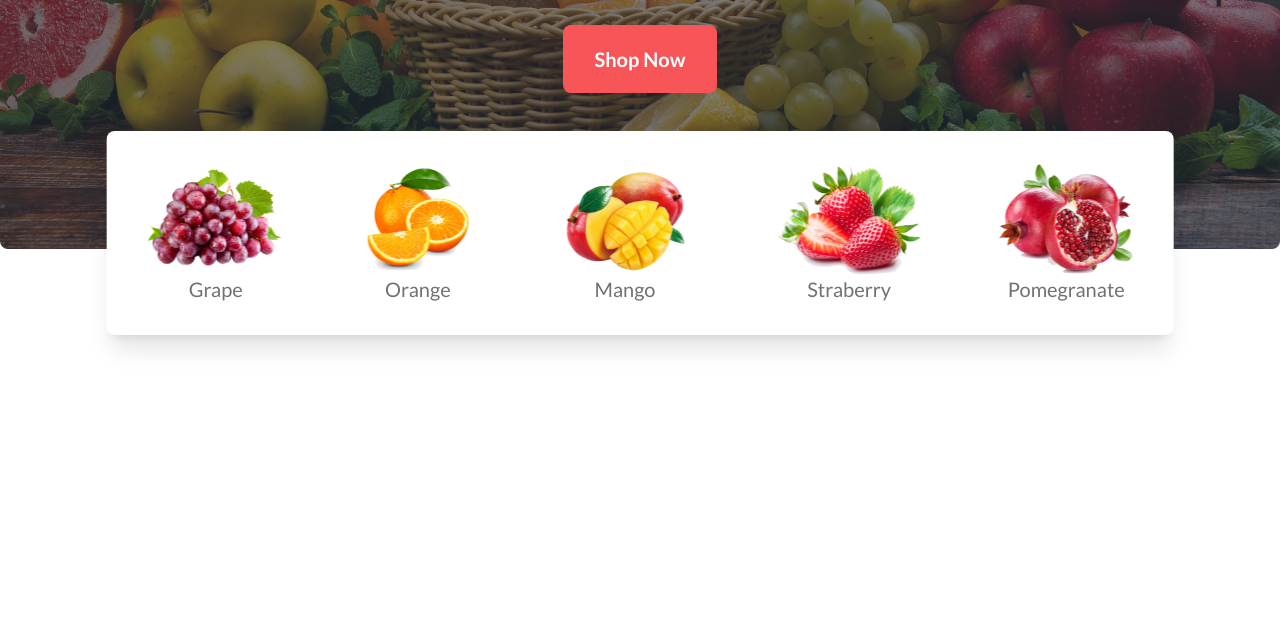
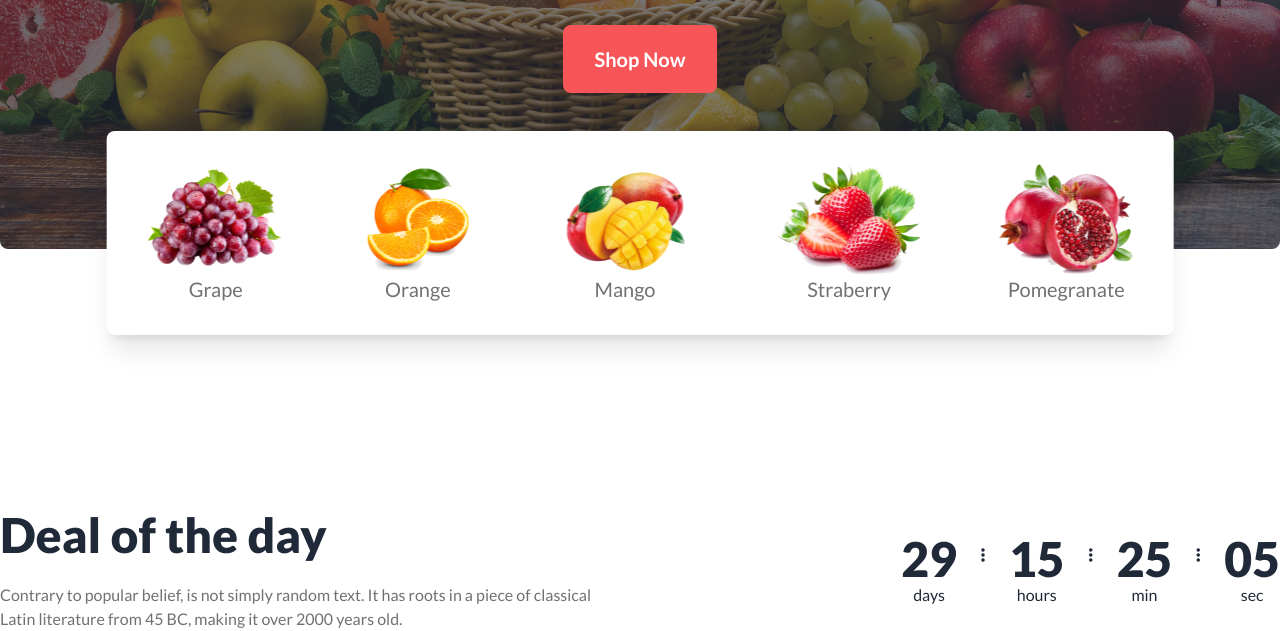
Before and after one commit to farhanAfrad/fruit-brust-with-tailwind-and-daisy-UI, a plain HTML site: page index.html in a window 1280 px wide. Shown: the part 579-1210 px from the top of the page. Before the commit the page ends 914 px from the top, so only its background shows below. Drawn offline with nearby package versions, Linux system fonts and the light colour scheme; grey boxes are pictures that could not be loaded.

Commit message:
title and times section is added

```diff
--- a/index.html
+++ b/index.html
@@ -202,7 +202,56 @@
     <!-- header ends -->
 
     <!-- main section starts -->
-    <main>
+    <main class="container lg:max-w-7xl mx-auto">
+
+        <!-- deal of the day section starts-->
+        <section class="mt-6 md:mt-64">
+            <div class="flex flex-col md:flex-row justify-between items-center">
+                <div class="text-center md:space-y-6">
+                    <h2 class="text-xl md:text-5xl font-extrabold md:text-start">Deal of the day</h2>
+                    <p class="text-sm md:text-base text-secondary-color md:text-start">Contrary to popular belief, is not simply random text. It has roots in a piece of classical <br class="hidden md:block">
+                         Latin literature from 45 BC, making it over 2000 years old.</p>
+                </div>
+                <div class="mt-6 md:mt-0">
+                    <div class="grid grid-flow-col gap-6 text-center auto-cols-max">
+                        <div class="flex flex-col">
+                          <span class="text-5xl font-extrabold">
+                            <span>29</span>
+                          </span>
+                          days
+                        </div>
+                        <div class="mt-2">
+                            <i class="fa-solid fa-ellipsis-vertical"></i>
+                        </div>
+                        <div class="flex flex-col">
+                          <span class="text-5xl font-extrabold">
+                            <span>15</span>
+                          </span>
+                          hours
+                        </div>
+                        <div class="mt-2">
+                            <i class="fa-solid fa-ellipsis-vertical"></i>
+                        </div>
+                        <div class="flex flex-col">
+                          <span class="text-5xl font-extrabold">
+                            <span>25</span>
+                          </span>
+                          min
+                        </div>
+                        <div class="mt-2">
+                            <i class="fa-solid fa-ellipsis-vertical"></i>
+                        </div>
+                        <div class="flex flex-col">
+                          <span class="text-5xl font-extrabold">
+                            <span>05</span>
+                          </span>
+                          sec
+                        </div>
+                    </div>
+                </div>
+            </div>
+        </section>
+        <!-- deal of the day section ends-->
 
     </main>
     <!-- main section ends -->
```
